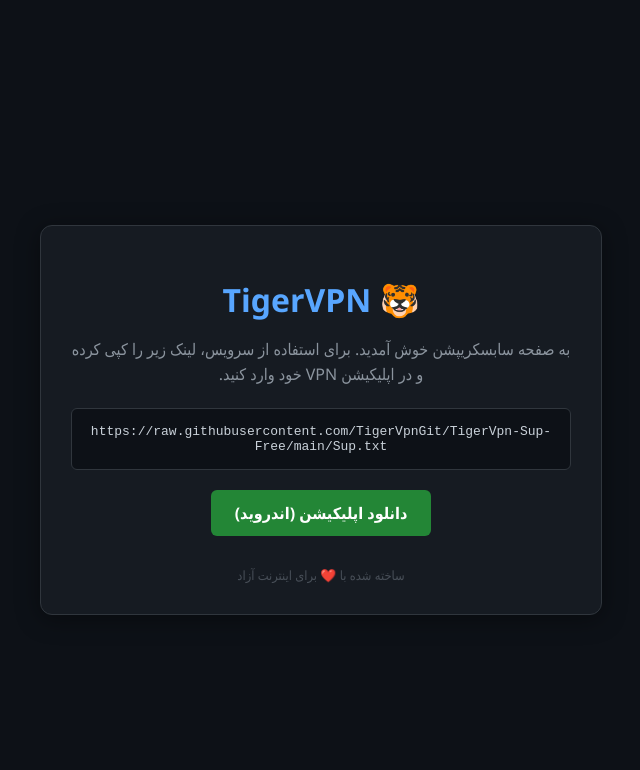
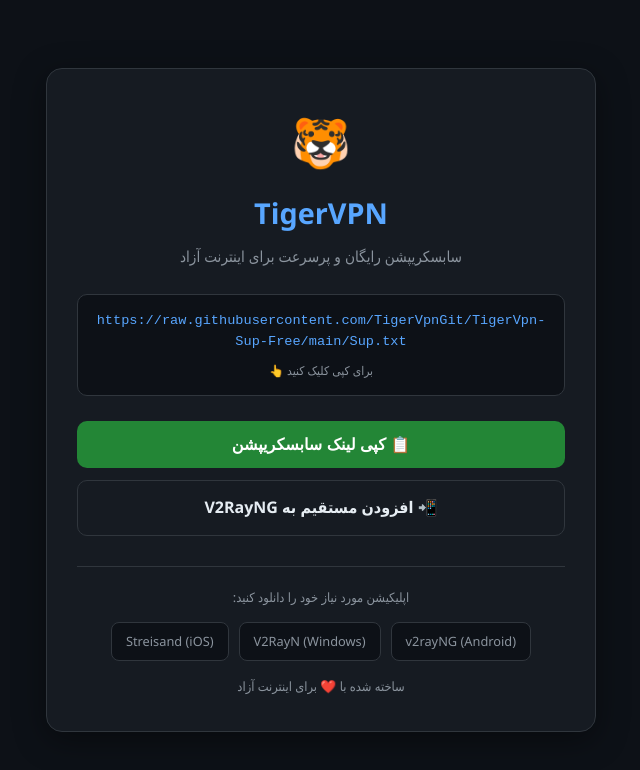
Before and after one commit to TigerVpnGit/TigerVpn-Sup-Free, a plain HTML site: page index.html in a window 1280 px wide. Shown: the whole page, without its empty margins (319-959 px from the left). Drawn offline with Linux system fonts and the light colour scheme.

Commit message:
Update index.html

```diff
--- a/index.html
+++ b/index.html
@@ -3,29 +3,169 @@
 <head>
     <meta charset="UTF-8">
     <meta name="viewport" content="width=device-width, initial-scale=1.0">
-    <title>سابسکریپشن TigerVPN</title>
+    <title>اطلاعات سابسکریپشن | TigerVPN</title>
     <style>
-        body { font-family: 'Segoe UI', Tahoma, Geneva, Verdana, sans-serif; background-color: #0d1117; color: #e6edf3; display: flex; justify-content: center; align-items: center; min-height: 100vh; margin: 0; padding: 20px; }
-        .card { background-color: #161b22; border: 1px solid #30363d; border-radius: 12px; padding: 30px; max-width: 500px; width: 100%; text-align: center; box-shadow: 0 4px 24px rgba(0,0,0,0.4); }
-        h1 { color: #58a6ff; margin-bottom: 10px; }
-        p { color: #8b949e; line-height: 1.6; }
-        .btn { display: inline-block; background-color: #238636; color: #ffffff; padding: 12px 24px; border-radius: 6px; text-decoration: none; font-weight: bold; margin-top: 20px; transition: background-color 0.2s; }
-        .btn:hover { background-color: #2ea043; }
-        .url-box { background-color: #0d1117; border: 1px solid #30363d; border-radius: 6px; padding: 15px; margin-top: 20px; font-family: monospace; word-break: break-all; color: #c9d1d9; }
-        .footer { margin-top: 30px; font-size: 0.8em; color: #484f58; }
+        :root {
+            --bg: #0d1117;
+            --card-bg: #161b22;
+            --border: #30363d;
+            --text: #e6edf3;
+            --text-muted: #8b949e;
+            --accent: #58a6ff;
+            --green: #238636;
+            --green-hover: #2ea043;
+        }
+        * { box-sizing: border-box; margin: 0; padding: 0; }
+        body {
+            font-family: 'Segoe UI', Tahoma, Geneva, Verdana, sans-serif;
+            background-color: var(--bg);
+            color: var(--text);
+            display: flex;
+            justify-content: center;
+            align-items: center;
+            min-height: 100vh;
+            padding: 20px;
+            line-height: 1.6;
+        }
+        .card {
+            background-color: var(--card-bg);
+            border: 1px solid var(--border);
+            border-radius: 16px;
+            padding: 35px 30px;
+            max-width: 550px;
+            width: 100%;
+            text-align: center;
+            box-shadow: 0 8px 32px rgba(0, 0, 0, 0.4);
+        }
+        .logo { font-size: 3rem; margin-bottom: 10px; }
+        h1 { color: var(--accent); font-size: 1.8rem; margin-bottom: 8px; }
+        .subtitle { color: var(--text-muted); font-size: 0.95rem; margin-bottom: 25px; }
+        .url-box {
+            background-color: var(--bg);
+            border: 1px solid var(--border);
+            border-radius: 10px;
+            padding: 15px;
+            margin-bottom: 25px;
+            font-family: 'Courier New', monospace;
+            font-size: 0.85rem;
+            word-break: break-all;
+            color: var(--accent);
+            cursor: pointer;
+            transition: border-color 0.2s;
+            position: relative;
+        }
+        .url-box:hover { border-color: var(--accent); }
+        .url-box .copy-hint {
+            display: block;
+            font-family: 'Segoe UI', Tahoma, sans-serif;
+            font-size: 0.75rem;
+            color: var(--text-muted);
+            margin-top: 8px;
+            direction: ltr;
+        }
+        .btn-group { display: flex; flex-direction: column; gap: 12px; }
+        .btn {
+            display: inline-flex;
+            align-items: center;
+            justify-content: center;
+            gap: 8px;
+            background-color: var(--green);
+            color: #fff;
+            padding: 14px 24px;
+            border-radius: 10px;
+            text-decoration: none;
+            font-weight: 600;
+            font-size: 1rem;
+            transition: background-color 0.2s, transform 0.1s;
+            border: none;
+            cursor: pointer;
+        }
+        .btn:hover { background-color: var(--green-hover); }
+        .btn:active { transform: scale(0.98); }
+        .btn.secondary {
+            background-color: transparent;
+            border: 1px solid var(--border);
+            color: var(--text);
+        }
+        .btn.secondary:hover { border-color: var(--accent); color: var(--accent); }
+        .footer {
+            margin-top: 30px;
+            font-size: 0.8rem;
+            color: var(--text-muted);
+            border-top: 1px solid var(--border);
+            padding-top: 20px;
+        }
+        .footer a { color: var(--accent); text-decoration: none; }
+        .app-links { display: flex; justify-content: center; gap: 10px; margin-top: 15px; flex-wrap: wrap; }
+        .app-links a {
+            background: var(--bg);
+            border: 1px solid var(--border);
+            border-radius: 8px;
+            padding: 8px 14px;
+            color: var(--text-muted);
+            text-decoration: none;
+            font-size: 0.8rem;
+            transition: all 0.2s;
+        }
+        .app-links a:hover { border-color: var(--accent); color: var(--accent); }
     </style>
 </head>
 <body>
     <div class="card">
-        <h1>🐯 TigerVPN</h1>
-        <p>به صفحه سابسکریپشن خوش آمدید. برای استفاده از سرویس، لینک زیر را کپی کرده و در اپلیکیشن VPN خود وارد کنید.</p>
-        <div class="url-box">
+        <div class="logo">🐯</div>
+        <h1>TigerVPN</h1>
+        <p class="subtitle">سابسکریپشن رایگان و پرسرعت برای اینترنت آزاد</p>
+
+        <div class="url-box" id="subUrl" onclick="copyToClipboard(this)">
             https://raw.githubusercontent.com/TigerVpnGit/TigerVpn-Sup-Free/main/Sup.txt
+            <span class="copy-hint">👆 برای کپی کلیک کنید</span>
         </div>
-        <a href="https://github.com/2dust/v2rayNG" class="btn" target="_blank">دانلود اپلیکیشن (اندروید)</a>
+
+        <div class="btn-group">
+            <button class="btn" onclick="copyToClipboard(document.getElementById('subUrl'))">
+                📋 کپی لینک سابسکریپشن
+            </button>
+            <a href="v2rayng://install-sub?url=https://raw.githubusercontent.com/TigerVpnGit/TigerVpn-Sup-Free/main/Sup.txt" class="btn secondary">
+                📲 افزودن مستقیم به V2RayNG
+            </a>
+        </div>
+
         <div class="footer">
-            ساخته شده با ❤️ برای اینترنت آزاد
+            <p>اپلیکیشن مورد نیاز خود را دانلود کنید:</p>
+            <div class="app-links">
+                <a href="https://github.com/2dust/v2rayNG/releases" target="_blank">v2rayNG (Android)</a>
+                <a href="https://github.com/2dust/v2rayN/releases" target="_blank">V2RayN (Windows)</a>
+                <a href="https://apps.apple.com/app/streisand/id6450534064" target="_blank">Streisand (iOS)</a>
+            </div>
+            <p style="margin-top: 15px;">ساخته شده با ❤️ برای اینترنت آزاد</p>
         </div>
     </div>
+
+    <script>
+        function copyToClipboard(element) {
+            let text;
+            if (element.tagName === 'DIV') {
+                // اگر روی جعبه URL کلیک شده باشد، فقط متن داخل آن را کپی کن (بدون راهنما)
+                text = element.childNodes[0].textContent.trim();
+            } else {
+                // اگر دکمه کپی کلیک شده باشد، محتوای جعبه URL را کپی کن
+                const urlBox = document.getElementById('subUrl');
+                text = urlBox.childNodes[0].textContent.trim();
+            }
+            navigator.clipboard.writeText(text).then(() => {
+                const originalText = element.innerHTML;
+                if (element.tagName === 'BUTTON') {
+                    element.innerHTML = '✅ کپی شد!';
+                    setTimeout(() => { element.innerHTML = originalText; }, 2000);
+                } else {
+                    const hint = element.querySelector('.copy-hint');
+                    if (hint) hint.textContent = '✅ کپی شد!';
+                    setTimeout(() => { if (hint) hint.textContent = '👆 برای کپی کلیک کنید'; }, 2000);
+                }
+            }).catch(err => {
+                alert('خطا در کپی: ' + err);
+            });
+        }
+    </script>
 </body>
 </html>
```
